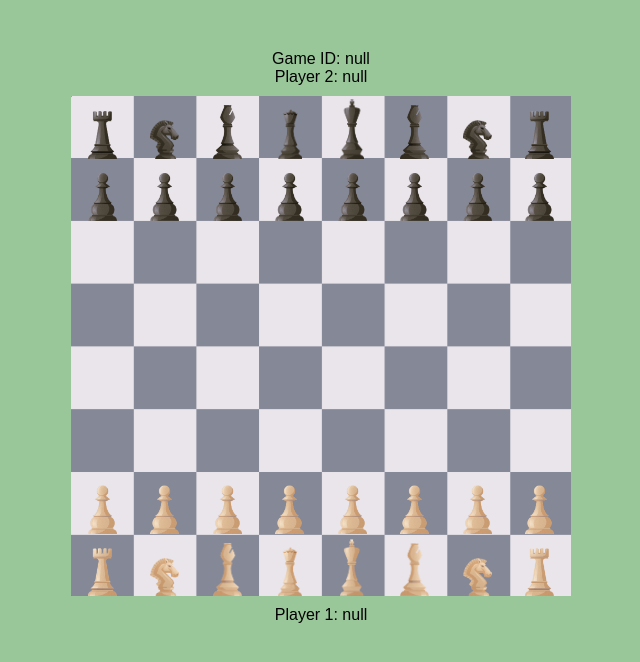
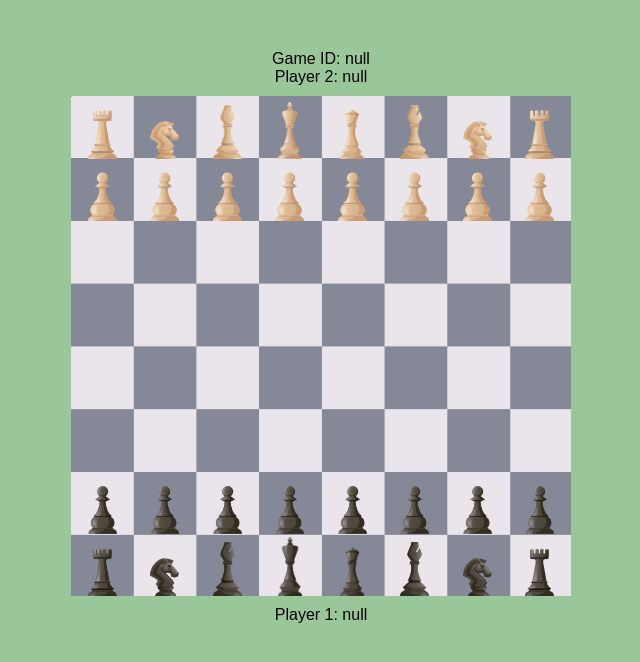
Before and after one commit to creanf/ChessLite, a website: page game.html in a window 1280 px wide. Shown: the whole page, without its empty margins (319-959 px from the left). Drawn offline with nearby package versions, Linux system fonts and the light colour scheme; no server answers.

Commit message:
flip board

```diff
--- a/clientGame.js
+++ b/clientGame.js
@@ -2,7 +2,6 @@ const moveDetails = {type: "first", id: null, newId: null, gameStarted: false, y
 const playerDetails = {isPlayerOne: false, roomId: ""};
 
 window.addEventListener('DOMContentLoaded', () => {
-    makeClickEvents();
     const firstPlayerName = localStorage.getItem('firstPlayerName');
     const secondPlayerName = localStorage.getItem('secondPlayerName');
     const id = localStorage.getItem('id');
@@ -14,6 +13,7 @@ window.addEventListener('DOMContentLoaded', () => {
     document.getElementById("nameSecondPlayer").innerText = "Player 2: " + secondPlayerName;
     if (!(isFirst == 'true')){
         //flip the board
+        flipBoard();
         const joinInfo = {
             playerName: secondPlayerName,
             roomId: id,
@@ -31,6 +31,7 @@ window.addEventListener('DOMContentLoaded', () => {
         playerDetails.isPlayerOne = true;
         socket.emit("joinRoom", joinInfo);
     }
+    makeClickEvents();
 });
 
 socket.on("startGame", (newPlayer) => {
@@ -79,6 +80,24 @@ document.addEventListener("move", (e) => {
     }
 });
 
+const flipBoard = function() {
+    //const letters = ['a', 'b', 'c', 'd', 'e', 'f', 'g', 'h'];
+    // first copy all existing elements into an so we have copies to reference
+    const boardGrid = document.getElementById("boardGrid");
+    const squaresArray = Array.from(boardGrid.querySelectorAll("div")); // (static, this won't be updated in the for loop, so we can treat it as a copy)
+    boardGrid.innerHTML = "";
+    // then add the new elements in order
+    for (let i = 7; i > -1; i--){
+        for (let j = 7; j > -1 ; j--){
+            //const currLetter = letters[j];
+            const arrayNumber = i * 8 + j;
+            const piece = squaresArray[arrayNumber]
+            //piece.id = String(currLetter + i);
+            boardGrid.appendChild(piece);
+        }
+    }
+}
+
 const makeClickEvents = function(){
     const posLetters = ['a','b','c','d','e','f','g','h'];
     for (let i = 0; i < 8; i++) {
@@ -96,10 +115,7 @@ const makeClickEvents = function(){
 const secondClick = function(newId, id) {
     const newPosition = document.getElementById(newId);
     const position = document.getElementById(id);
-    if (newId == id) {
-        const evt = new CustomEvent("secondMove", { detail: { after: id}}); ///////////////// what?
-        document.dispatchEvent(evt);
-    }
+    ///////////////// FIXME: add newId == id logic here (AKA, do not count it as a move, may need to fix some stuff in the "move" event listener section too)
     const img = position.querySelector("img");
     const pieceImage = img.getAttribute("src");
     const piece = img.getAttribute("name");
--- a/game.html
+++ b/game.html
@@ -10,7 +10,7 @@
     <div id="nameSecondPlayer">Player 1: ???</div>
     <div class="board" style="margin:50px; margin-top: 10px; margin-bottom: 10px;">
         <img src="images/chessboard_no_cords.png" style="width: 500px; height: auto;">
-        <div class="overlayGrid">
+        <div id="boardGrid" class="overlayGrid">
             <div id="a8" class="square"><img name="black_rook" src="images/brown_rook.png" style="width: 29px; height: auto;"></div>
             <div id="b8" class="square"><img name="black_knight" src="images/brown_knight.png" style="width: 29px; height: auto;"></div>
             <div id="c8" class="square"><img name="black_bishop" src="images/brown_bishop.png" style="width: 29px; height: auto;"></div>
```
